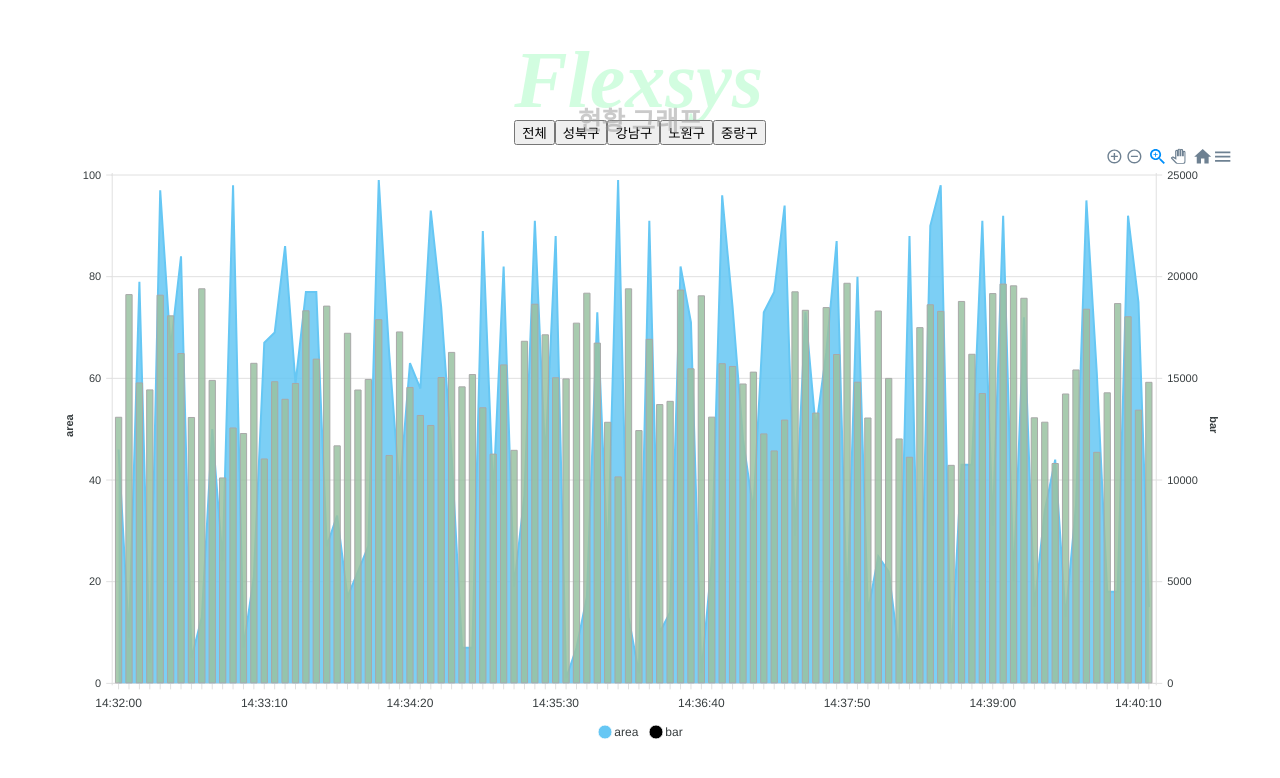
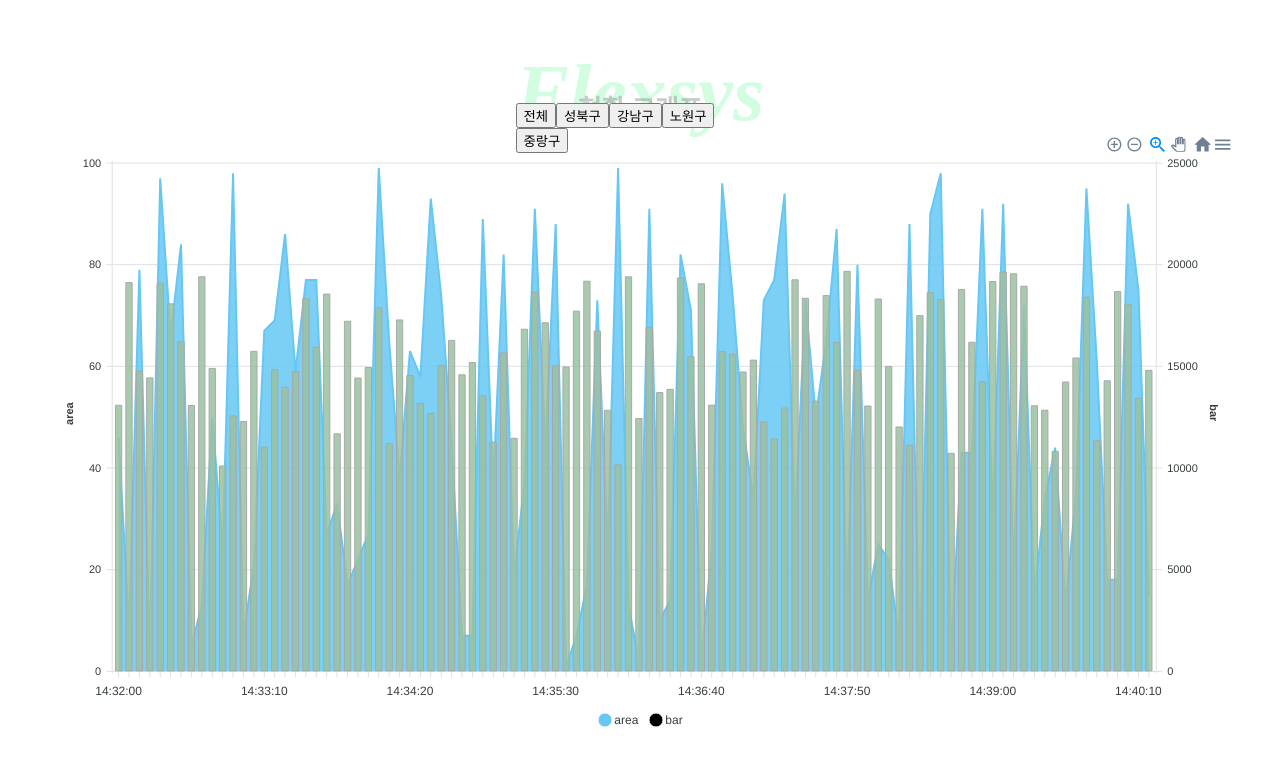
Before and after one commit to wanted-pre-onboarding-internship-1team/pre-onboarding-9th-3-1, a React (Create React App) app: page / in a window 1280 px wide. Shown: the top 778 px of the page. Built offline with nearby package versions, Linux system fonts and the light colour scheme.

Commit message:
[#3] Refactor: 버튼 영역 위치 변경

```diff
--- a/src/components/IDSelectButtons.tsx
+++ b/src/components/IDSelectButtons.tsx
@@ -1,4 +1,5 @@
 import { useDataIDContext } from '../contexts/DataContext';
+import styled from 'styled-components';
 
 export default function IDSelectButtons() {
   const { setSelectID, idSet } = useDataIDContext();
@@ -6,7 +7,7 @@ export default function IDSelectButtons() {
     setSelectID && setSelectID(id);
   };
   return (
-    <>
+    <ButtonArea>
       {Array.from(idSet).map(id => {
         return (
           <button key={id} onClick={() => handleClick(id)}>
@@ -14,6 +15,12 @@ export default function IDSelectButtons() {
           </button>
         );
       })}
-    </>
+    </ButtonArea>
   );
 }
+
+const ButtonArea = styled.div`
+  position: absolute;
+  bottom: -20px;
+  z-index: 10;
+`;
```
